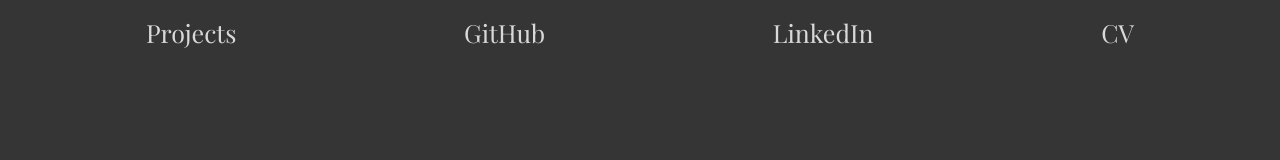
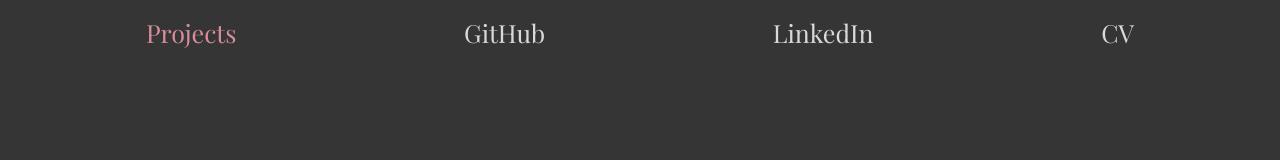
Before and after one commit to mozzarelli3/portfolio, a React (Vite) app: page / in a window 1280 px wide. In both pictures the pointer is over the link "Projects". Shown: the top 160 px of the page. Built offline with nearby package versions, Linux system fonts and the light colour scheme; a web font is replaced by a local one.

Commit message:
Nav bar hover text changed to pink.

```diff
--- a/src/App.css
+++ b/src/App.css
@@ -32,6 +32,10 @@ img {
     color: #D9D9D9;
     text-decoration: none;
     font-size: clamp(10px, 3vw, 25px);
+}
+
+.header a:hover {
+    color: #D88C9A;
 }
 
 
```
